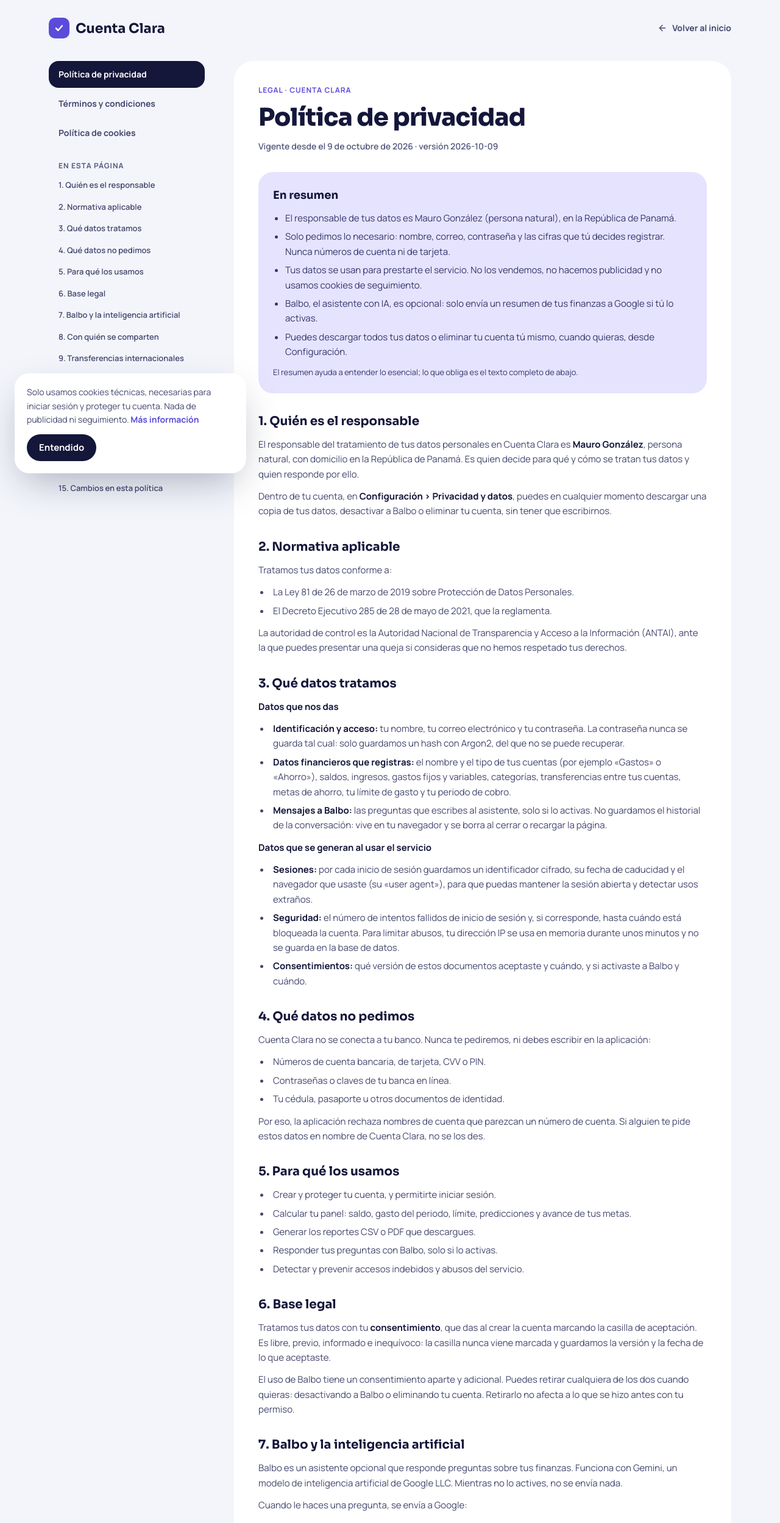
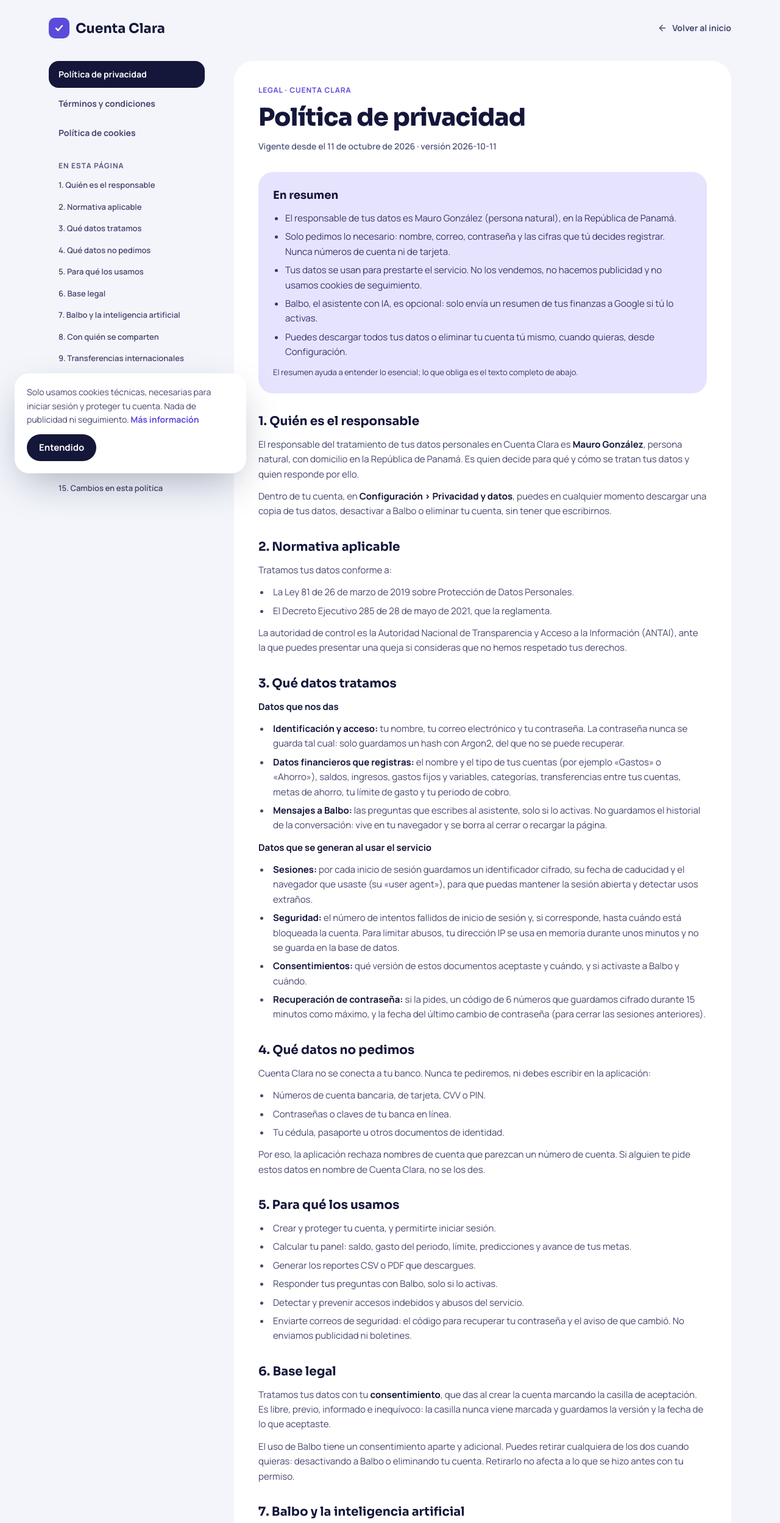
Before and after one commit to itssmauu/cuenta-clara, a Next.js app in the folder frontend/: page /legal/privacidad in a window 1280 px wide. Shown: the top 2497 px of the page at 61% size. Built offline with nearby package versions, Linux system fonts and the light colour scheme.

Commit message:
feat(legal): disclose the email provider and recovery codes
New version of the documents (2026-10-11): users accept it again on sign-in.

Co-Authored-By: Claude Opus 5.5 <noreply@anthropic.com>

```diff
--- a/frontend/src/app/legal/privacidad/page.tsx
+++ b/frontend/src/app/legal/privacidad/page.tsx
@@ -90,6 +90,11 @@ const sections: LegalSection[] = [
             <strong>Consentimientos:</strong> qué versión de estos documentos aceptaste y cuándo, y
             si activaste a Balbo y cuándo.
           </li>
+          <li>
+            <strong>Recuperación de contraseña:</strong> si la pides, un código de 6 números que
+            guardamos cifrado durante 15 minutos como máximo, y la fecha del último cambio de
+            contraseña (para cerrar las sesiones anteriores).
+          </li>
         </ul>
       </>
     ),
@@ -127,6 +132,10 @@ const sections: LegalSection[] = [
         <li>Generar los reportes CSV o PDF que descargues.</li>
         <li>Responder tus preguntas con Balbo, solo si lo activas.</li>
         <li>Detectar y prevenir accesos indebidos y abusos del servicio.</li>
+        <li>
+          Enviarte correos de seguridad: el código para recuperar tu contraseña y el aviso de que
+          cambió. No enviamos publicidad ni boletines.
+        </li>
       </ul>
     ),
   },
@@ -195,6 +204,10 @@ const sections: LegalSection[] = [
             usarlos para eso.
           </li>
           <li>
+            <strong>El proveedor de correo electrónico</strong> con el que enviamos los correos de
+            seguridad (por ejemplo, Google Gmail). Solo recibe tu correo, tu nombre y el mensaje.
+          </li>
+          <li>
             <strong>Google LLC</strong>, como proveedor de Gemini, solo si activas a Balbo y en los
             términos del punto anterior.
           </li>
@@ -212,7 +225,7 @@ const sections: LegalSection[] = [
       <p>
         Si activas a Balbo, tu pregunta y el resumen de tus finanzas se procesan en servidores de
         Google, que pueden estar fuera de Panamá (por ejemplo, en Estados Unidos). Los proveedores
-        de alojamiento también pueden estar fuera del país. Al activar Balbo das tu consentimiento
+        de alojamiento y de correo electrónico también pueden estar fuera del país. Al activar Balbo das tu consentimiento
         expreso a esa transferencia, y solo trabajamos con proveedores que ofrecen garantías de
         seguridad adecuadas.
       </p>
@@ -229,6 +242,10 @@ const sections: LegalSection[] = [
         </li>
         <li>
           <strong>Sesiones:</strong> caducan a los 7 días o cuando cierras sesión.
+        </li>
+        <li>
+          <strong>Códigos de recuperación:</strong> vencen a los 15 minutos y se borran al usarlos
+          o al pedir uno nuevo.
         </li>
         <li>
           <strong>Conversaciones con Balbo:</strong> no las guardamos; desaparecen al cerrar o
--- a/frontend/src/lib/legal.ts
+++ b/frontend/src/lib/legal.ts
@@ -12,8 +12,8 @@ export const LEGAL = {
   owner: "Mauro González",
   ownerKind: "persona natural",
   country: "República de Panamá",
-  version: "2026-10-09",
-  updatedOn: "9 de octubre de 2026",
+  version: "2026-10-11",
+  updatedOn: "11 de octubre de 2026",
   minimumAge: 18,
   contactEmail: process.env.NEXT_PUBLIC_PRIVACY_EMAIL?.trim() || null,
   authority: "Autoridad Nacional de Transparencia y Acceso a la Información (ANTAI)",
```
Also changed, not shown: 1 other file (tests, documents, lock files or other folders).
